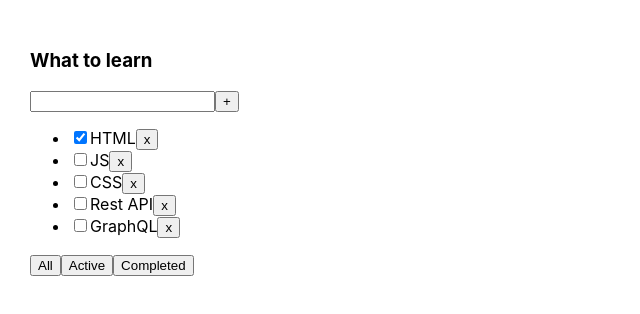
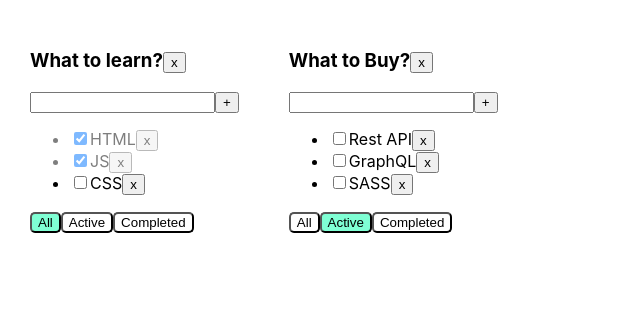
Before and after one commit to AD1N1993/ITK, a React (Create React App) app in the folder it-incubator-todolist-ts-01/: page / in a window 1280 px wide. Shown: the top 314 px of the page, without its empty margins (0-640 px from the left). Built offline with nearby package versions, Linux system fonts and the light colour scheme.

Commit message:
lesson 5

```diff
--- a/it-incubator-todolist-ts-01/package.json
+++ b/it-incubator-todolist-ts-01/package.json
@@ -11,6 +11,7 @@
     "@types/react": "^16.9.0",
     "@types/react-dom": "^16.9.0",
     "@types/uuid": "^8.0.0",
+    "node-sass": "^4.14.1",
     "react": "^16.13.1",
     "react-dom": "^16.13.1",
     "react-scripts": "3.4.1",
--- a/it-incubator-todolist-ts-01/src/App.css
+++ /dev/null
@@ -1,8 +0,0 @@
-.App {
-  padding: 30px;
-  display: flex;
-}
-
-.App > div {
-  margin-right: 50px;
-}
--- /dev/null
+++ b/it-incubator-todolist-ts-01/src/App.scss
@@ -0,0 +1,30 @@
+.App {
+  padding: 30px;
+  display: flex;
+}
+
+.App > div {
+  margin-right: 50px;
+}
+
+.error {
+  border: 2px solid red;
+  outline: none;
+}
+
+.error-message{
+  color: red;
+}
+
+.btn {
+  background-color: transparent;
+  border-radius: 5px;
+}
+
+.active{
+  background-color: aquamarine;
+}
+
+.isDone {
+  opacity: 0.5;
+}
--- a/it-incubator-todolist-ts-01/src/App.tsx
+++ b/it-incubator-todolist-ts-01/src/App.tsx
@@ -1,86 +1,114 @@
 import React, {useState} from 'react';
-import './App.css';
+import './App.scss';
 import {TodoList} from "./Todolist";
 import {v1} from "uuid";
 
 export type TaskType = {
-    id: string,
-    title: string,
-    isDone: boolean,
-
+    id: string
+    title: string
+    isDone: boolean
 }
 
-type FilterValuesType = 'all' | 'active' | 'completed';
+export type FilterValuesType = 'all' | 'active' | 'completed';
+
+type TodoListsType = {
+    id: string
+    title: string
+    filter: FilterValuesType
+}
+
+export type TaskStateType = {
+    [key: string]: Array<TaskType>
+}
 
 function App() {
-    let [tasks, setTasks] = useState<Array<TaskType>>(
-        [
-            {
-                id: v1(),
-                title: 'HTML',
-                isDone: true
-            },
-            {
-                id: v1(),
-                title: 'JS',
-                isDone: false
-            },
-            {
-                id: v1(),
-                title: 'CSS',
-                isDone: false
-            },
-            {
-                id: v1(),
-                title: 'Rest API',
-                isDone: false
-            },
-            {
-                id: v1(),
-                title: 'GraphQL',
-                isDone: false
-            }
-        ]
+
+    let todoListID1 = v1();
+    let todoListID2 = v1();
+
+    let [todoLists, setTodoList] = useState<Array<TodoListsType>>([
+        {id: todoListID1, title: "What to learn?", filter: "all"},
+        {id: todoListID2, title: "What to Buy?", filter: "active"},
+    ]);
+
+    let [tasks, setTasks] = useState<TaskStateType>({
+            [todoListID1]: [
+                {id: v1(), title: 'HTML', isDone: true},
+                {id: v1(), title: 'JS', isDone: true},
+                {id: v1(), title: 'CSS', isDone: false},
+            ],
+            [todoListID2]: [
+                {id: v1(), title: 'Rest API', isDone: false},
+                {id: v1(), title: 'GraphQL', isDone: false},
+                {id: v1(), title: 'SASS', isDone: false},
+            ]
+        }
     );
 
-    let [filter, setFilter] = useState<FilterValuesType>("all");
 
-
-    function removeTask(taskId: string) {
-        let filteredTasks = tasks.filter((t: TaskType) => t.id !== taskId);
-        setTasks(filteredTasks)
+    function removeTask(taskId: string, todoListID: string) {
+        let todoListTasks = tasks[todoListID];
+        tasks[todoListID] = todoListTasks.filter(t => t.id !== taskId);
+        setTasks({...tasks});
     }
 
-    function addTask(newTaskName:string) {
-        let newTask = { id: v1(), title: newTaskName, isDone: false }
-        let newTasks = [newTask, ...tasks];
-        setTasks(newTasks);
+    function changeTaskStatus(id: string, isDone: boolean, todoListID: string) {
+        let todoListTasks = tasks[todoListID];
+        let task = todoListTasks.find(t => t.id === id);
+        if (task) {
+            task.isDone = isDone;
+            setTasks({...tasks})
+        }
     }
 
-    function changeFilter(value: "all" | "active" | "completed") {
-        setFilter(value);
+    function addTask(newTaskName: string, todoListID: string) {
+        let newTask = {id: v1(), title: newTaskName, isDone: false};
+        let todoListTasks = tasks[todoListID];
+        tasks[todoListID] = [newTask, ...todoListTasks];
+        setTasks({...tasks});
     }
 
-
-    let tasksForTodoList = tasks;
-    if (filter === "active") {
-        tasksForTodoList = tasks.filter(t => !t.isDone)
+    function changeTodoListFilter(newFilterValue: FilterValuesType, toDoListId: string) {
+        let toDoList = todoLists.find(tl => tl.id === toDoListId);
+        if (toDoList) {
+            toDoList.filter = newFilterValue;
+        }
+        setTodoList([...todoLists]);
     }
 
+    function removeTodoList(toDoListId: string) {
+        delete tasks[toDoListId];
+        setTasks({...tasks});
+        setTodoList(todoLists.filter(tl => tl.id !== toDoListId));
 
-    if (filter === "completed") {
-        tasksForTodoList = tasks.filter(t => t.isDone)
     }
 
     return (
         <div className="App">
-            <TodoList title={'What to learn'}
-                      tasks={tasksForTodoList}
-                      removeTask={removeTask}
-                      addTasks = {addTask}
-                      changeFilter={changeFilter}
-            />
+            {
+                todoLists.map(tl => {
+                    let tasksForTodoList = tasks[tl.id];
+                    if (tl.filter === "active") {
+                        tasksForTodoList = tasks[tl.id].filter(t => !t.isDone)
+                    }
 
+                    if (tl.filter === "completed") {
+                        tasksForTodoList = tasks[tl.id].filter(t => t.isDone)
+                    }
+                    return (<TodoList key={tl.id}
+                                      id={tl.id}
+                                      title={tl.title}
+                                      tasks={tasksForTodoList}
+                                      removeTask={removeTask}
+                                      addTasks={addTask}
+                                      changeTodoListFilter={changeTodoListFilter}
+                                      changeTaskStatus={changeTaskStatus}
+                                      filterValue={tl.filter}
+                                      removeTodoList={removeTodoList}
+                        />
+                    )
+                })
+            }
         </div>
     );
 }
--- a/it-incubator-todolist-ts-01/src/Todolist.tsx
+++ b/it-incubator-todolist-ts-01/src/Todolist.tsx
@@ -1,63 +1,93 @@
 import React, {useState, ChangeEvent, KeyboardEvent} from "react";
-import {TaskType} from "./App";
+import {FilterValuesType, TaskType} from "./App";
 
 type PropsType = {
+    id: string
     title: string,
     tasks: Array<TaskType>
-    removeTask: (taskId: string) => void
-    addTasks: (newTaskName: string) => void
-    changeFilter: (value: "all"| "active" | "completed") => void
+    removeTask: (taskId: string, toDoListId: string) => void
+    addTasks: (newTaskName: string, toDoListId: string) => void
+    changeTodoListFilter: (newFilterValue: FilterValuesType, toDoListId: string) => void
+    changeTaskStatus: (id: string, isDone: boolean, toDoListId: string) => void
+    filterValue: FilterValuesType
+    removeTodoList: (toDoListId: string) => void
 }
 
 export function TodoList(props: PropsType) {
 
-    let [taskName, setTaskName] = useState("");
+    let [taskName, setTaskName] = useState<string>("");
+    let [error, setError] = useState<string | null>(null);
     let addTask = () => {
-        props.addTasks(taskName);
-        setTaskName("");
+        if (taskName.trim() !== "") {
+            props.addTasks(taskName.trim(), props.id);
+            setTaskName("");
+        } else {
+            setError("Title is required")
+        }
     }
 
     function onTaskNameChanged(e: ChangeEvent<HTMLInputElement>) {
         setTaskName(e.currentTarget.value);
+        setError("");
     }
 
-    function onAddTaskKeyPressed(e:KeyboardEvent<HTMLInputElement>) {
-        if(e.key === 'Enter'){
+    function onAddTaskKeyPressed(e: KeyboardEvent<HTMLInputElement>) {
+        if (e.key === 'Enter') {
             addTask();
         }
     }
 
-    function onAllClickHandler () {
-        props.changeFilter('all');
-    }
-    function onActiveClickHandler () {
-        props.changeFilter('active');
-    }
-    function onCompletedClickHandler () {
-        props.changeFilter('completed');
+    function onAllClickHandler() {
+        props.changeTodoListFilter('all', props.id);
     }
 
+    function onActiveClickHandler() {
+        props.changeTodoListFilter('active', props.id);
+    }
 
+    function onCompletedClickHandler() {
+        props.changeTodoListFilter('completed', props.id);
+    }
+
+    function onClickRemoveTodoList() {
+            props.removeTodoList(props.id);
+    }
 
 
     return (
         <div>
-            <h3>{props.title}</h3>
+            <h3>{props.title}
+                <button onClick={onClickRemoveTodoList}>x</button>
+            </h3>
+
             <div>
                 <input
+                    className={error ? "error" : ""}
                     type={'text'}
                     value={taskName}
-                    onChange={ onTaskNameChanged }
+                    onChange={onTaskNameChanged}
                     onKeyPress={onAddTaskKeyPressed}
+
                 />
                 <button onClick={addTask}>+</button>
+                {error && <div className={"error-message"}>{error}</div>}
             </div>
             <ul>
                 {props.tasks.map((task) => {
-                    let removeTask = () => {props.removeTask(task.id)}
+                    let removeTask = () => {
+                        props.removeTask(task.id, props.id)
+                    }
+                    let changeStatus = (e: ChangeEvent<HTMLInputElement>) => {
+                        let newCheckBoxValue = e.currentTarget.checked;
+                        props.changeTaskStatus(task.id, newCheckBoxValue, props.id);
+                    }
                     return (
-                        <li key={task.id}>
-                            <input type="checkbox" checked={task.isDone}/>
+                        <li key={task.id} className={task.isDone ? "isDone" : ""}>
+                            <input
+                                type="checkbox"
+                                checked={task.isDone}
+                                onChange={changeStatus}
+                            />
                             <span>{task.title}</span>
                             <button onClick={removeTask}>x</button>
                         </li>
@@ -65,9 +95,15 @@ export function TodoList(props: PropsType) {
                 })}
             </ul>
             <div>
-                <button onClick={onAllClickHandler}>All</button>
-                <button onClick={onActiveClickHandler}>Active</button>
-                <button onClick={onCompletedClickHandler}>Completed</button>
+                <button className={`btn ${(props.filterValue === "all") ? "active" : ""}`}
+                        onClick={onAllClickHandler}>All
+                </button>
+                <button className={`btn ${(props.filterValue === "active") ? "active" : ""}`}
+                        onClick={onActiveClickHandler}>Active
+                </button>
+                <button className={`btn ${(props.filterValue === "completed") ? "active" : ""}`}
+                        onClick={onCompletedClickHandler}>Completed
+                </button>
             </div>
         </div>
 
```
Also changed, not shown: 1 other file (tests, documents, lock files or other folders).
